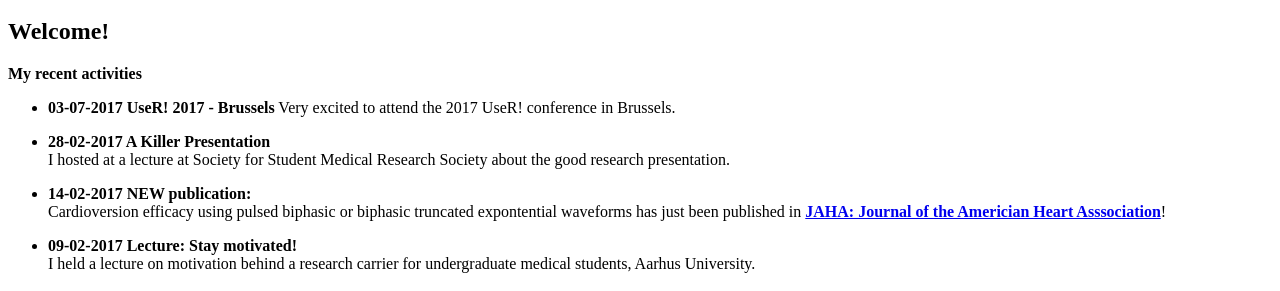
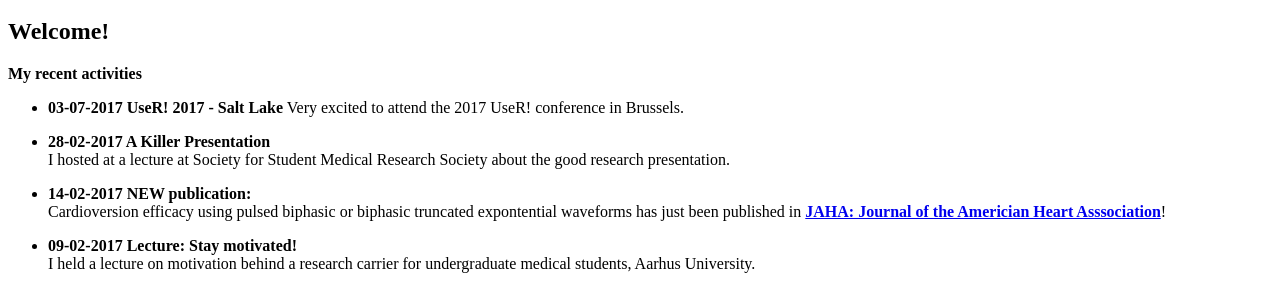
Before and after one commit to ardasnck/ardasnck.github.io, a Jekyll site: the page built from index.md, in a window 1280 px wide. Shown: the part 735-1026 px from the top of the page. Built offline with Jekyll 4.4.1, drawn with Linux system fonts in a browser that asks for light colours; nearby versions of some CDN libraries; comment, search, counter and statistics services are not loaded.

Commit message:
Update index.md

```diff
--- a/index.md
+++ b/index.md
@@ -7,7 +7,7 @@ image: banner1.png
 ---
 **My recent activities**
 
-* **03-07-2017 UseR! 2017 - Brussels**
+* **03-07-2017 UseR! 2017 - Salt Lake**
 Very excited to attend the 2017 UseR! conference in Brussels.
 
 * **28-02-2017 A Killer Presentation** <br>
```
